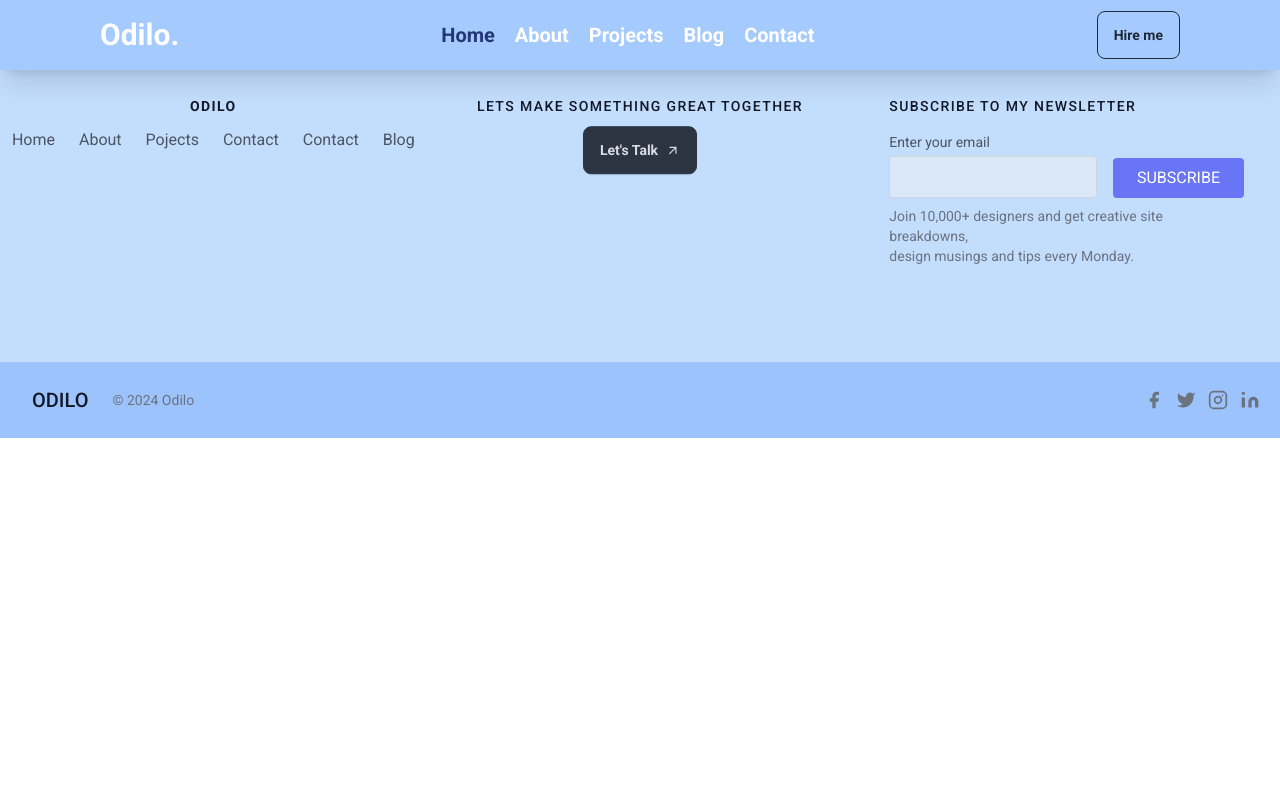
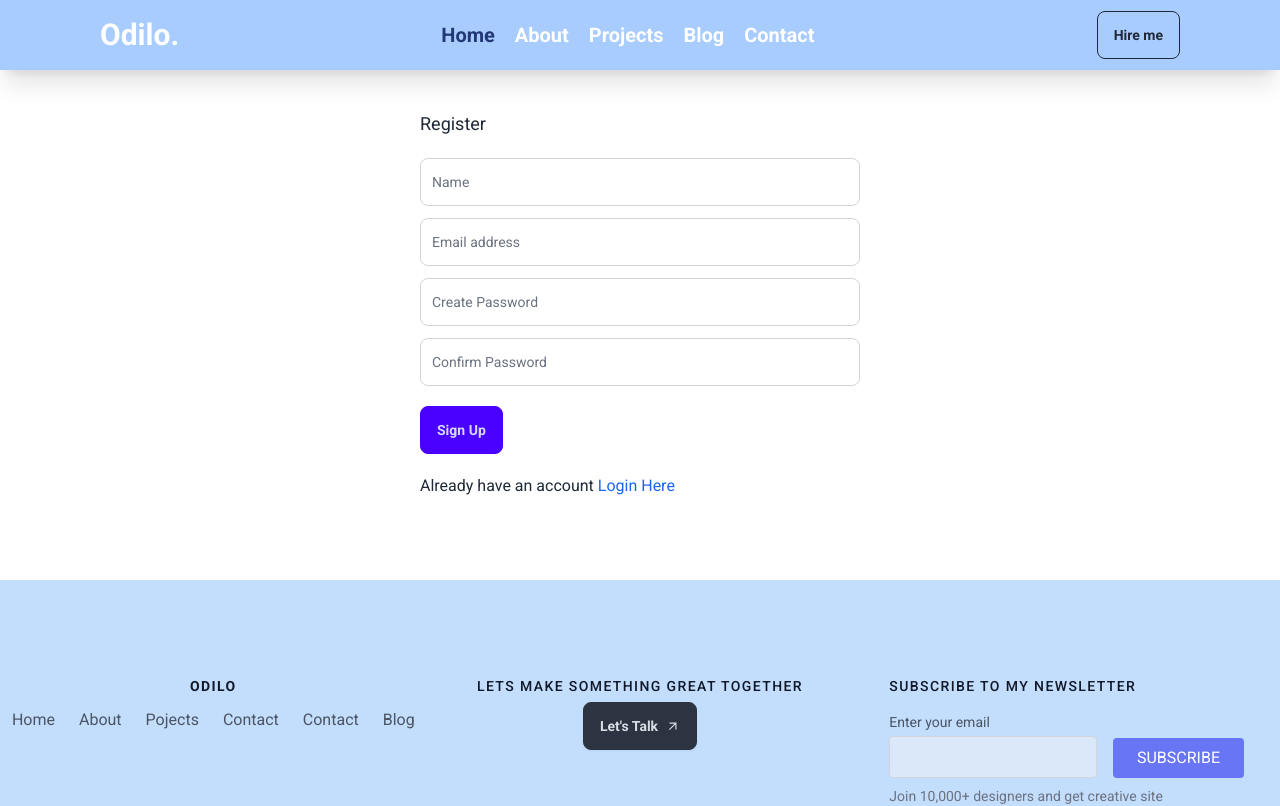
Before and after one commit to muodilo/portfolio_web, a React (Vite) app in the folder frontend/: page /signup in a window 1280 px wide. Shown: the top 806 px of the page. Built offline with nearby package versions, Linux system fonts and the light colour scheme.

Commit message:
create register page

```diff
--- a/frontend/src/App.jsx
+++ b/frontend/src/App.jsx
@@ -7,6 +7,7 @@ import Footer from "./components/footer/Footer"
 import BlogPage from "./pages/blogPage/BlogPage"
 import SinglePost from "./pages/singlePost/SinglePost";
 import CreatePost from "./pages/createPost/CreatePost";
+import Register from "./pages/register/Register";
 
 function App() {
 
@@ -19,6 +20,7 @@ function App() {
         <Route path='/blog' element={<BlogPage />} />
         <Route path='/blog/:id' element={<SinglePost />} />
         <Route path='/create' element={<CreatePost />} />
+        <Route path='/signup' element={<Register/>}/>
 
       </Routes>
       <Footer />
--- a/frontend/src/pages/createPost/CreatePost.jsx
+++ b/frontend/src/pages/createPost/CreatePost.jsx
@@ -1,17 +1,17 @@
 import React, { useEffect, useState } from 'react';
-import {useNavigate} from 'react-router-dom'
+import { useNavigate } from 'react-router-dom';
+import { FloatingLabel } from 'flowbite-react';
 
 const CreatePost = () => {
 
   const navigate = useNavigate();
 
   useEffect(() => {
-    navigate('/');
+    navigate('/signup');
   }),[];
   return (
-    <div>
-
-    </div>
+    <form className='pt-[90px]'>
+    </form>
   )
 }
 
--- /dev/null
+++ b/frontend/src/pages/register/Register.jsx
@@ -0,0 +1,33 @@
+import React, { useEffect, useState } from 'react';
+import { Link ,useNavigate} from 'react-router-dom';
+import { FloatingLabel } from 'flowbite-react';
+
+
+const Register = () => {
+
+  return (
+    <section className=' px-0 md:px-[60px] lg:px-[100px] md:mb-10"'>
+      <div className='pt-[70px] pb-[70px] px-5 md:px-44 lg:px-80' >
+        <h1 className='mb-5 mt-10 text-lg'>Register</h1>
+
+        <form >
+          <FloatingLabel variant="outlined" label="Name" type='text' required className='mb-3' />
+
+          <FloatingLabel variant="outlined" label="Email address"  type='email' required className='mb-3' />
+
+          <FloatingLabel variant="outlined" label="Create Password"  type='password' required className='mb-3' />
+
+          <FloatingLabel variant="outlined" label="Confirm Password"  type='password' required className='mb-3' />
+
+          <button type='submit' className='btn btn-primary my-2'>Sign Up</button>
+        <p className='mt-3 mb-3'>Already have an account <Link to='/login' className='text-blue-600'>Login Here</Link></p>
+        </form>
+
+      </div>
+
+
+    </section>
+  )
+}
+
+export default Register
```
